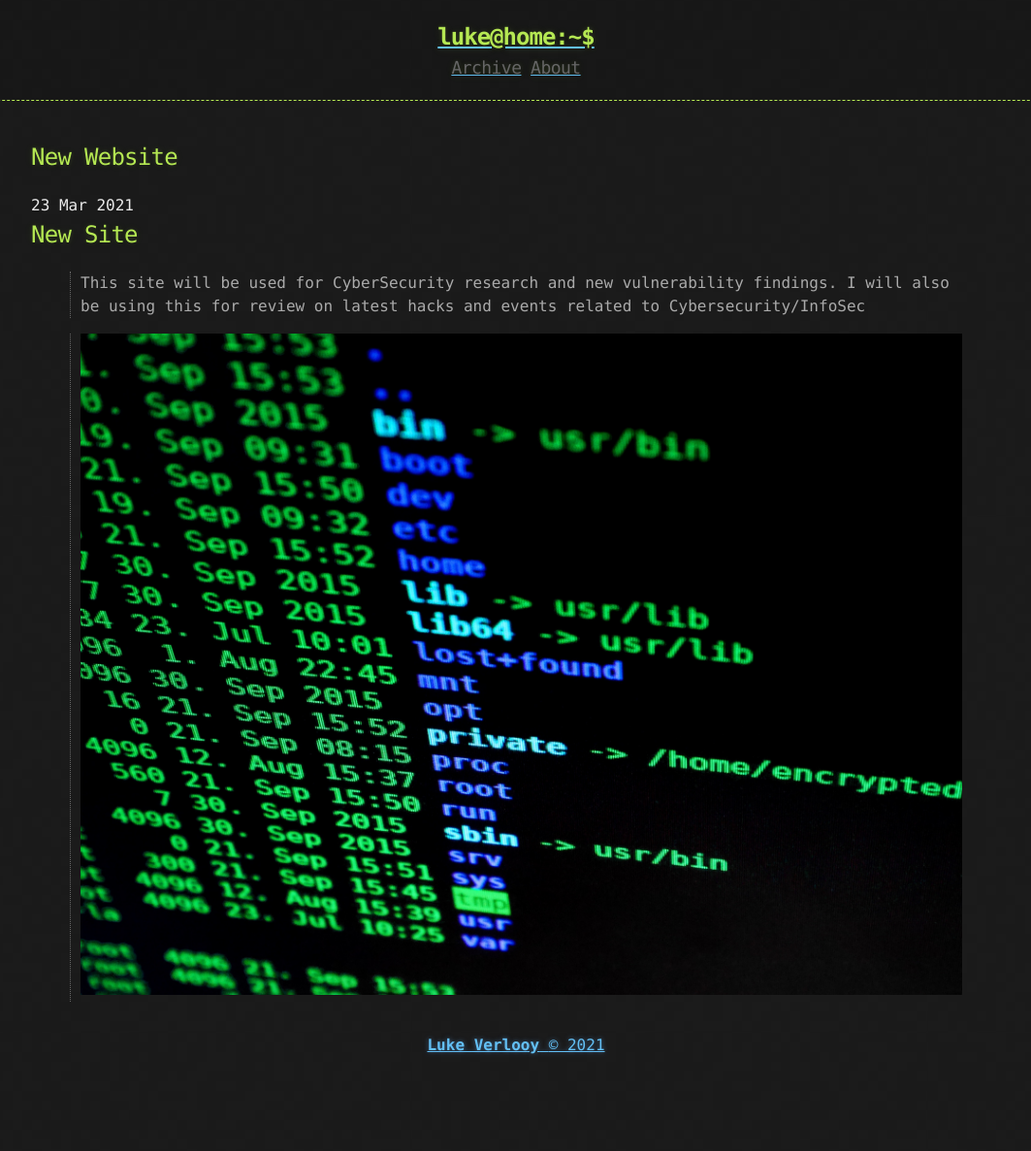
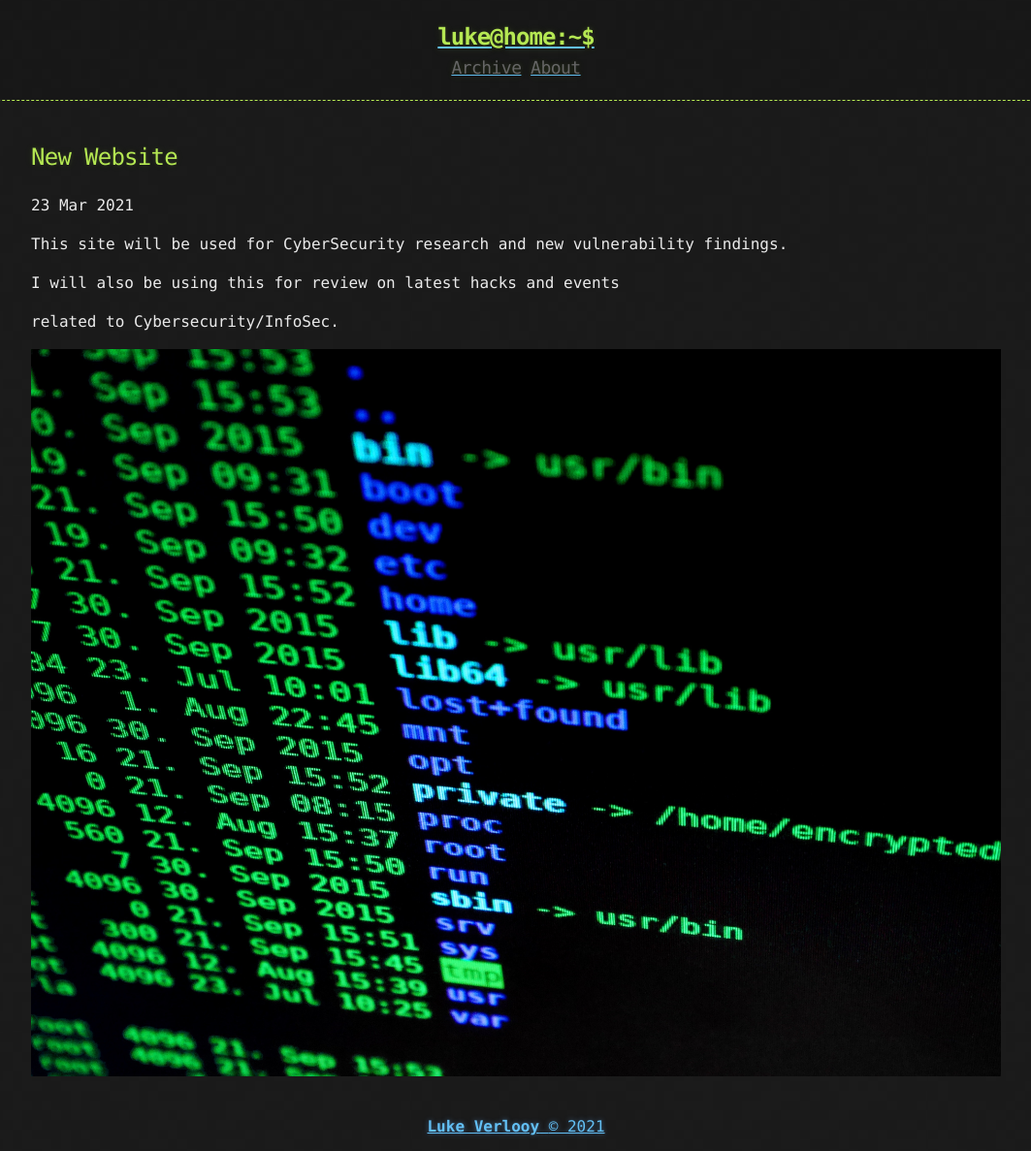
Before and after one commit to verlooy/verlooy.github.io, a Jekyll site: the page built from _posts/2021-03-23-blog1.md, in a window 1280 px wide. Shown: the whole page at 97% size, without its empty margins (108-1171 px from the left). Built offline with Jekyll 4.4.1, drawn with Linux system fonts in a browser that asks for light colours; before the commit the page ends 1103 px from its top, so only the background shows below that.

```diff
--- a/_posts/2021-03-23-blog1.md
+++ b/_posts/2021-03-23-blog1.md
@@ -3,10 +3,11 @@ title: New Website
 published: true
 ---
 
-## [](#header-2)New Site
 
-> This site will be used for CyberSecurity research and new vulnerability findings.
-> I will also be using this for review on latest hacks and events
-> related to Cybersecurity/InfoSec
+This site will be used for CyberSecurity research and new vulnerability findings.
 
-> ![](/assets/hack.jpg)
+I will also be using this for review on latest hacks and events
+
+related to Cybersecurity/InfoSec.
+
+![](/assets/hack.jpg)
```
